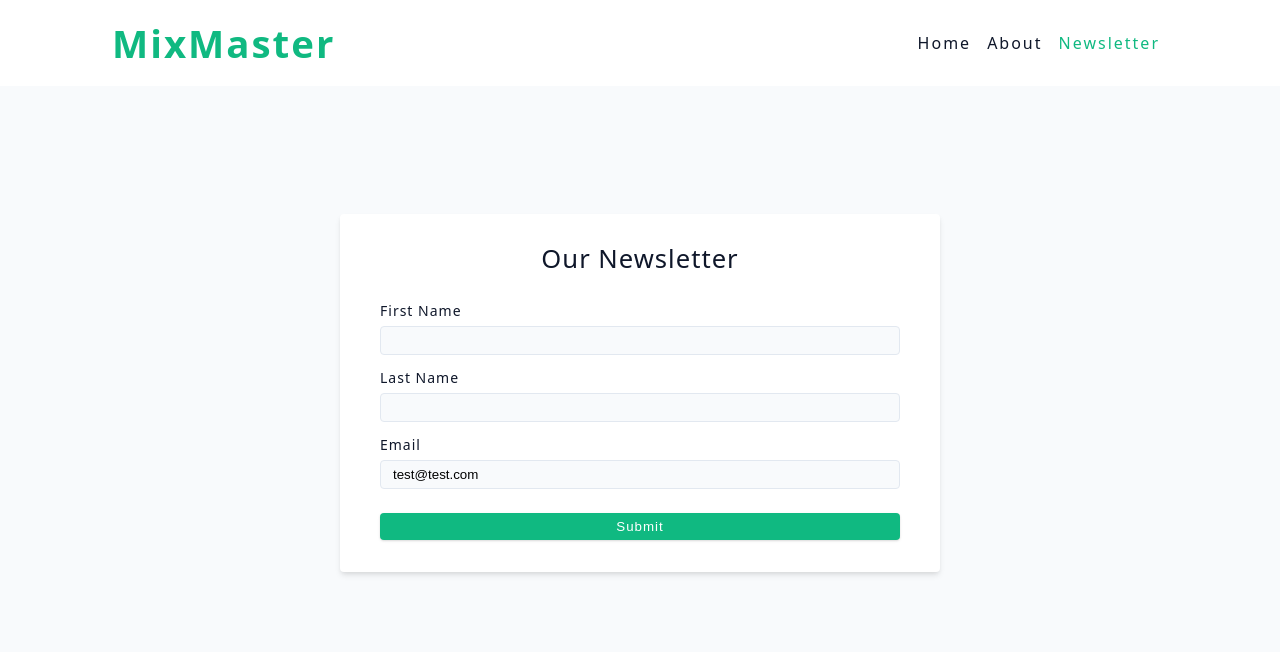
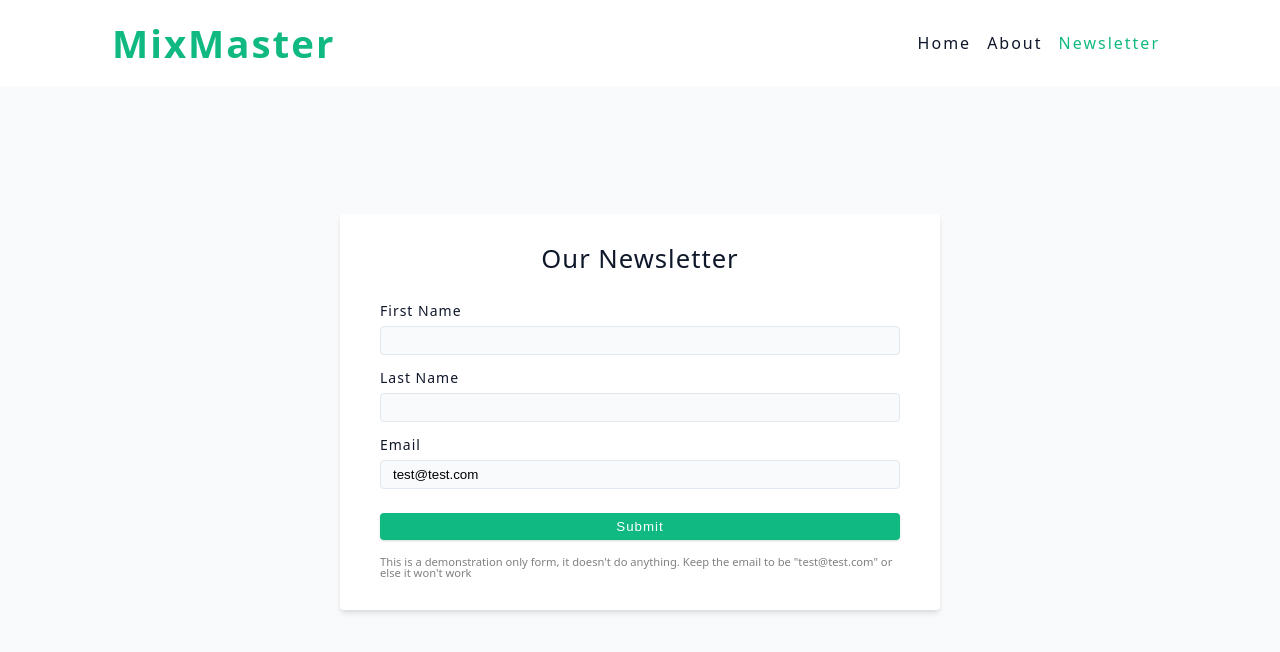
Before and after one commit to UmrenTV/mix-master-app, a React (Vite) app: page /newsletter in a window 1280 px wide. Shown: the top 652 px of the page. Built offline with nearby package versions, Linux system fonts and the light colour scheme.

Commit message:
removed console.logs and comments from the code

```diff
--- a/src/App.jsx
+++ b/src/App.jsx
@@ -32,7 +32,7 @@ const router = createBrowserRouter([
                 index: true,
                 element: <Home />,
                 errorElement: <SinglePageError />,
-                loader: loadingLoader(queryClient), // since we modified the loader to pass the queryClient, it's instantly invoking it, and we have to do some modification in Home.jsx (where we use the loader) so it gets it as an argument
+                loader: loadingLoader(queryClient),
             },
             {
                 path: "coctail/:id",
--- a/src/components/CoctailCard.jsx
+++ b/src/components/CoctailCard.jsx
@@ -2,8 +2,6 @@ import { Link, useOutletContext } from "react-router-dom";
 import Wrapper from "../assets/wrappers/CocktailCard";
 
 const CoctailCard = ({ image, name, id, info, glass }) => {
-    // const data = useOutletContext();
-    // console.log(data, "context");
     return (
         <Wrapper>
             <div className="img-container">
--- a/src/components/CoctailList.jsx
+++ b/src/components/CoctailList.jsx
@@ -2,7 +2,6 @@ import Wrapper from "../assets/wrappers/CocktailList";
 import CoctailCard from "./CoctailCard";
 
 const CoctailList = ({ drinks }) => {
-    console.log(drinks);
     if (!drinks) {
         return (
             <h4 style={{ textAlign: "center" }}>No matching coctails found.</h4>
--- a/src/pages/Coctail.jsx
+++ b/src/pages/Coctail.jsx
@@ -46,7 +46,6 @@ const Coctail = () => {
         })
         .map((item) => singleDrink[item]);
 
-    console.log(ingredientList);
     return (
         <Wrapper>
             <header>
--- a/src/pages/Home.jsx
+++ b/src/pages/Home.jsx
@@ -1,4 +1,3 @@
-import { useEffect } from "react";
 import axios from "axios";
 import { useLoaderData } from "react-router-dom";
 import SearchForm from "../components/SearchForm";
@@ -20,13 +19,12 @@ const searchCoctailsQuery = (searchTerm) => {
         },
     };
 };
-// we've modified this loader function, to return a function, so we can grab the query client from App.jsx (router configuration)
+
 export const loader = (queryClient) => {
     return async ({ request }) => {
         const url = new URL(request.url);
         const searchTerm = url.searchParams.get("search") || "vodka";
         await queryClient.ensureQueryData(searchCoctailsQuery(searchTerm));
-        // ensureQueryData is basically ensuring that the query is in the cache, if it isn't, it will fetch it.
         return { searchTerm };
     };
 };
--- a/src/pages/HomeLayout.jsx
+++ b/src/pages/HomeLayout.jsx
@@ -3,8 +3,8 @@ import Navbar from "../components/Navbar";
 
 const HomeLayout = () => {
     const navigation = useNavigation();
-    const isPageLoading = navigation.state === "loading"; // you can use this to show a loading indicator
-    const contextValue = "some value"; // you can use context on the outlet to pass this as many levels deep as you want
+    const isPageLoading = navigation.state === "loading";
+    const contextValue = "some value";
     return (
         <>
             <Navbar />
--- a/src/pages/Newsletter.jsx
+++ b/src/pages/Newsletter.jsx
@@ -14,7 +14,7 @@ export const action = async ({ request }) => {
     } catch (error) {
         console.log(error);
         toast.error(error?.response?.data?.msg);
-        return error; // we are returning the error here, so it doesn't trigger the global error handler or single page error
+        return error;
     }
 };
 
@@ -71,6 +71,16 @@ const Newsletter = () => {
             >
                 {isSubmitting ? "submitting" : "submit"}
             </button>
+            <p
+                style={{
+                    marginTop: "1rem",
+                    fontSize: "0.7rem",
+                    color: "grey",
+                }}
+            >
+                This is a demonstration only form, it doesn't do anything. Keep
+                the email to be "test@test.com" or else it won't work
+            </p>
         </Form>
     );
 };
--- a/src/pages/SinglePageError.jsx
+++ b/src/pages/SinglePageError.jsx
@@ -3,7 +3,6 @@ import { useRouteError } from "react-router-dom";
 const SinglePageError = () => {
     const error = useRouteError();
     console.log(error);
-    // return <h2>{error.message}</h2>;
     return <h2>There was an error.</h2>;
 };
 
```
